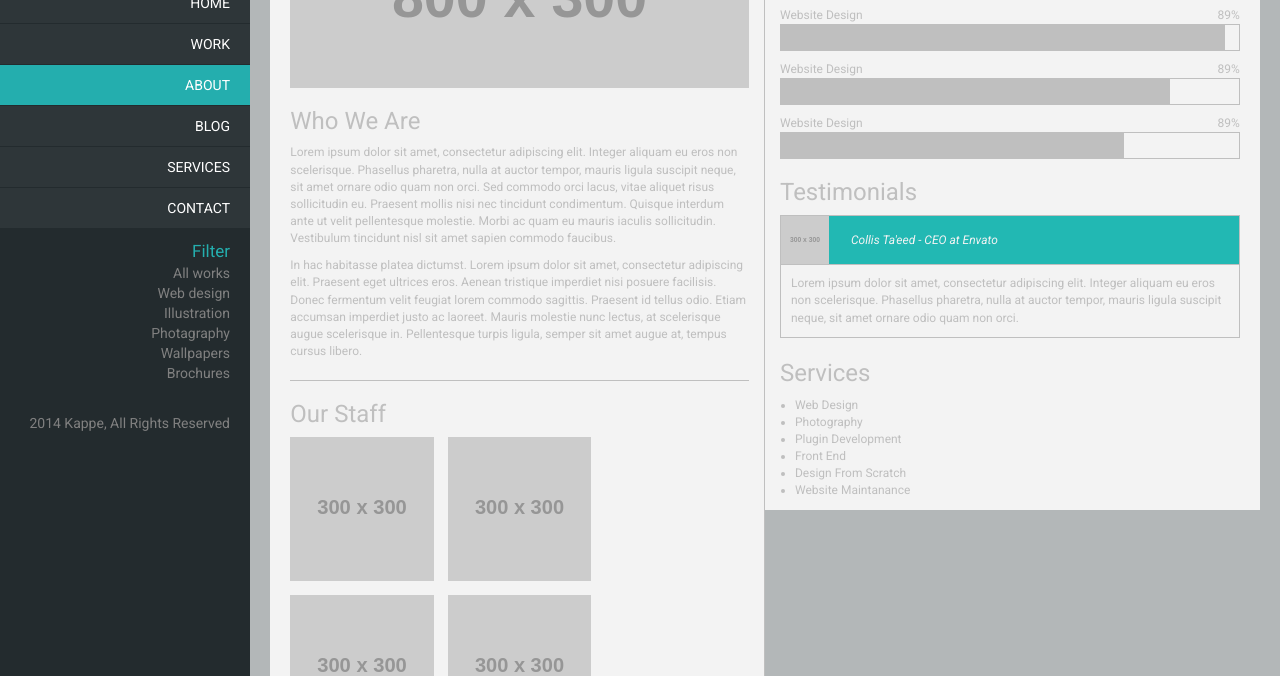
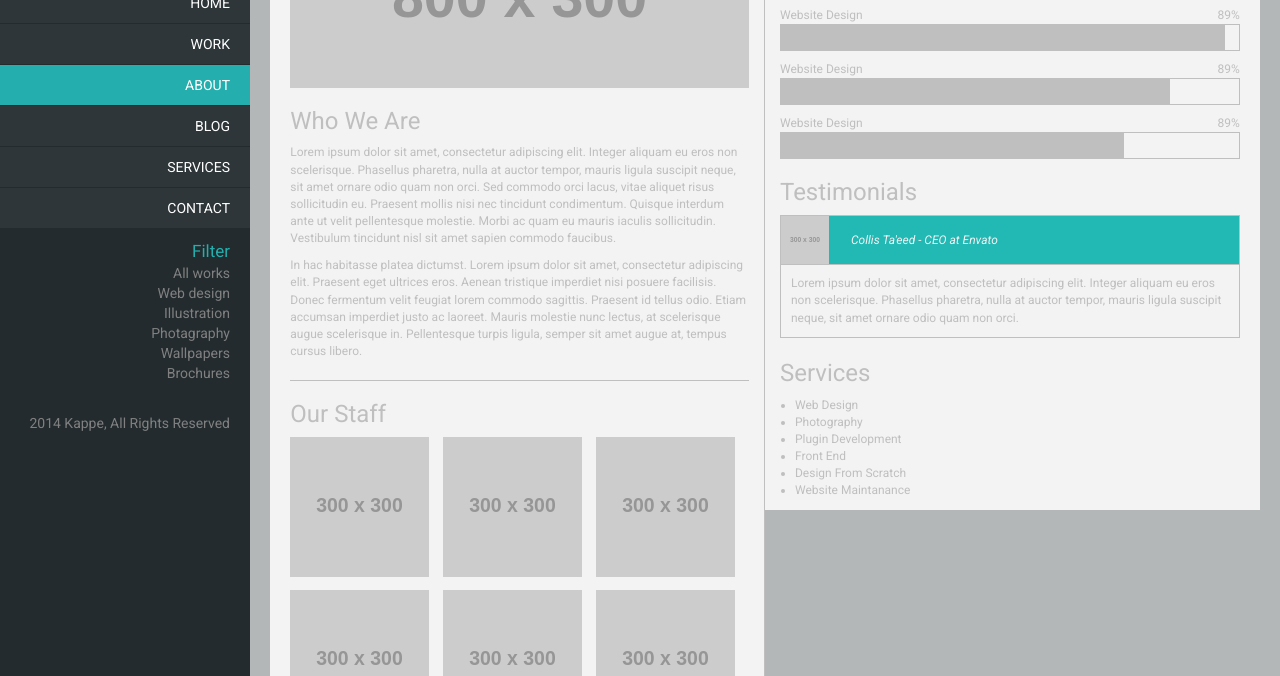
Before and after one commit to cameronmoodley/noroffHackethon, a website: page public/about.html in a window 1280 px wide. Shown: the part 124-800 px from the top of the page. Drawn offline with nearby package versions, Linux system fonts and the light colour scheme; placeholder pictures from the web are drawn by us.

```diff
--- a/public/css/styles.css
+++ b/public/css/styles.css
@@ -80,7 +80,7 @@
 
 .grid .item {
   float: left;
-  width: 31.33333%; }
+  width: 30.33333%; }
   .grid .item:nth-child(n) {
     margin-right: 3%;
     margin-bottom: 3%; }
```
